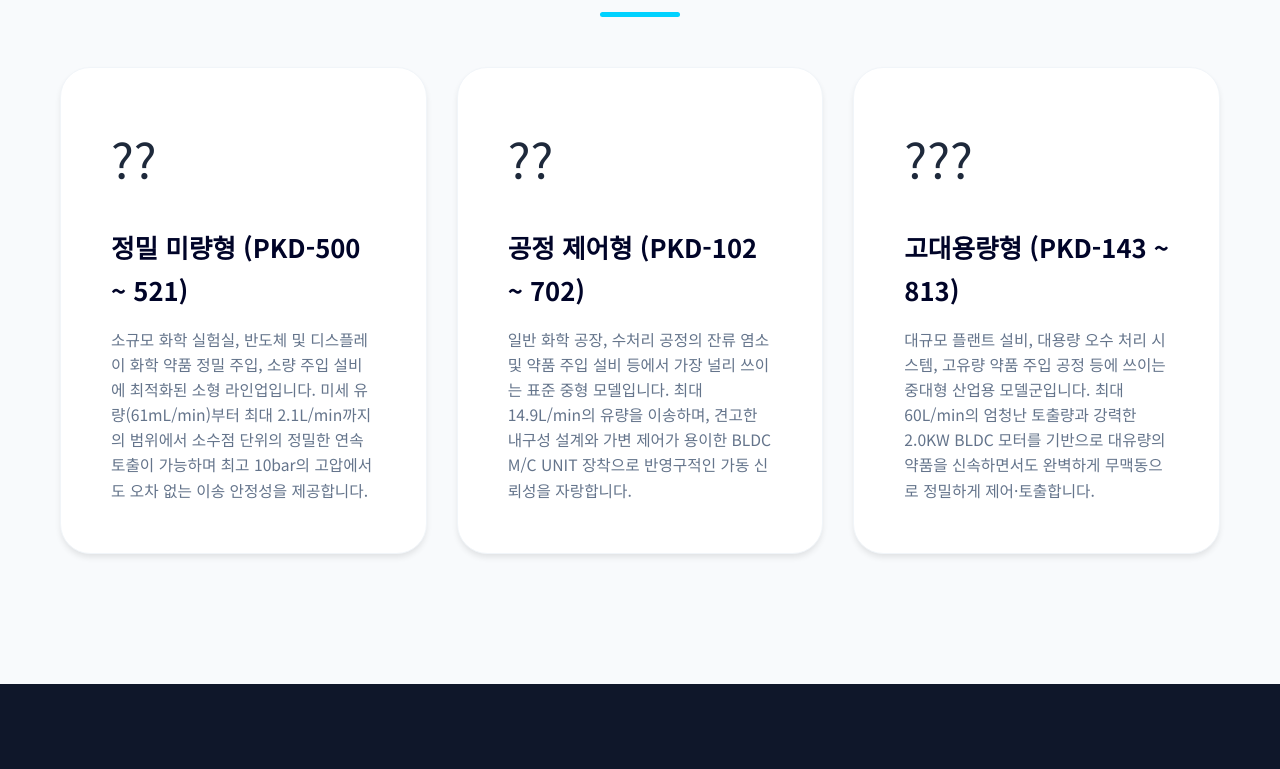
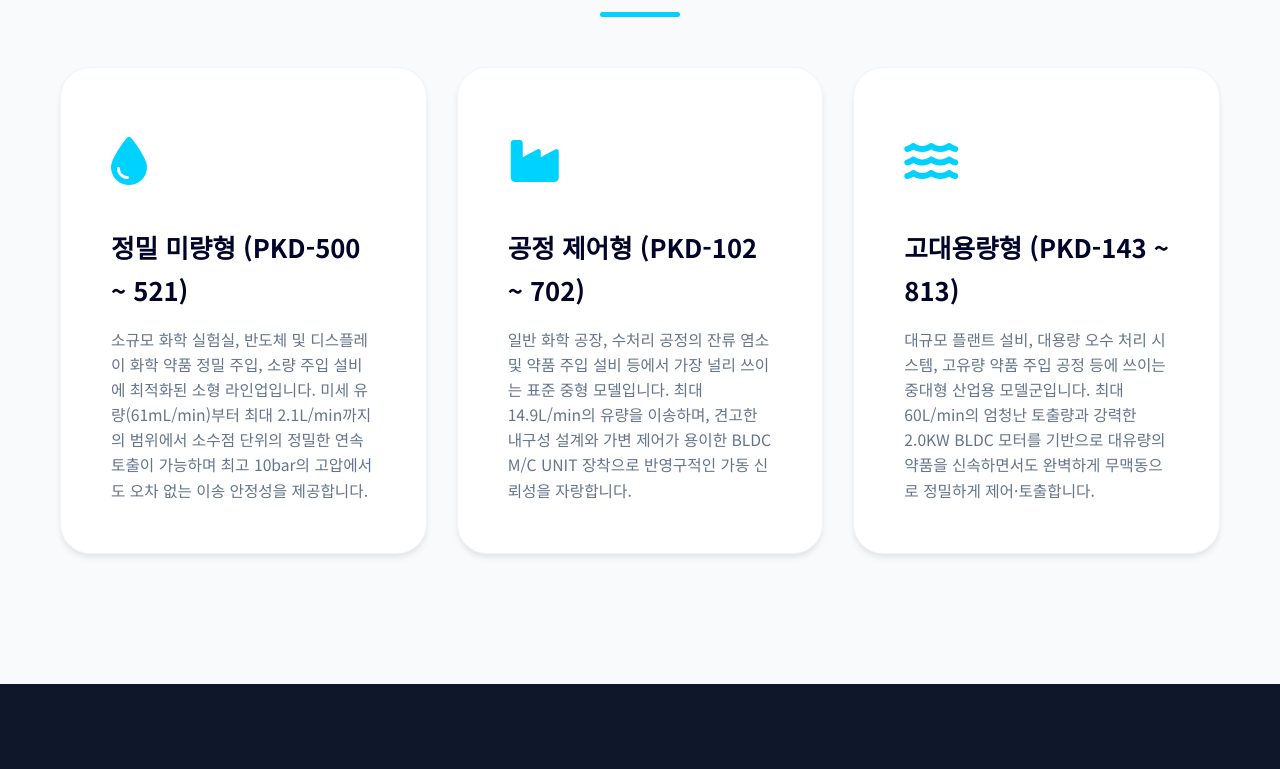
Before and after one commit to Yerang0505/pub, a plain HTML site: page product.html in a window 1280 px wide. Shown: the part 1340-2109 px from the top of the page. Drawn offline with Linux system fonts and the light colour scheme.

Commit message:
주요제품에 있는 아니콘을 수정해줘

```diff
--- a/product.html
+++ b/product.html
@@ -109,7 +109,7 @@
             <div class="features-grid reveal active" style="margin-bottom: 50px;">
                 <!-- Segment 1 -->
                 <div class="feature-card">
-                    <span class="feature-icon">??</span>
+                    <span class="feature-icon"><i class="fa-solid fa-droplet" style="color: var(--secondary);"></i></span>
                     <h3 style="font-weight: 700; color: var(--primary-dark);">정밀 미량형 (PKD-500 ~ 521)</h3>
                     <p style="margin-top: 15px; color: var(--text-muted); font-size: 0.98rem; line-height: 1.6;">
                         소규모 화학 실험실, 반도체 및 디스플레이 화학 약품 정밀 주입, 소량 주입 설비에 최적화된 소형 라인업입니다.
@@ -118,7 +118,7 @@
                 </div>
                 <!-- Segment 2 -->
                 <div class="feature-card">
-                    <span class="feature-icon">??</span>
+                    <span class="feature-icon"><i class="fa-solid fa-industry" style="color: var(--secondary);"></i></span>
                     <h3 style="font-weight: 700; color: var(--primary-dark);">공정 제어형 (PKD-102 ~ 702)</h3>
                     <p style="margin-top: 15px; color: var(--text-muted); font-size: 0.98rem; line-height: 1.6;">
                         일반 화학 공장, 수처리 공정의 잔류 염소 및 약품 주입 설비 등에서 가장 널리 쓰이는 표준 중형 모델입니다.
@@ -127,7 +127,7 @@
                 </div>
                 <!-- Segment 3 -->
                 <div class="feature-card">
-                    <span class="feature-icon">???</span>
+                    <span class="feature-icon"><i class="fa-solid fa-water" style="color: var(--secondary);"></i></span>
                     <h3 style="font-weight: 700; color: var(--primary-dark);">고대용량형 (PKD-143 ~ 813)</h3>
                     <p style="margin-top: 15px; color: var(--text-muted); font-size: 0.98rem; line-height: 1.6;">
                         대규모 플랜트 설비, 대용량 오수 처리 시스템, 고유량 약품 주입 공정 등에 쓰이는 중대형 산업용 모델군입니다.
```
